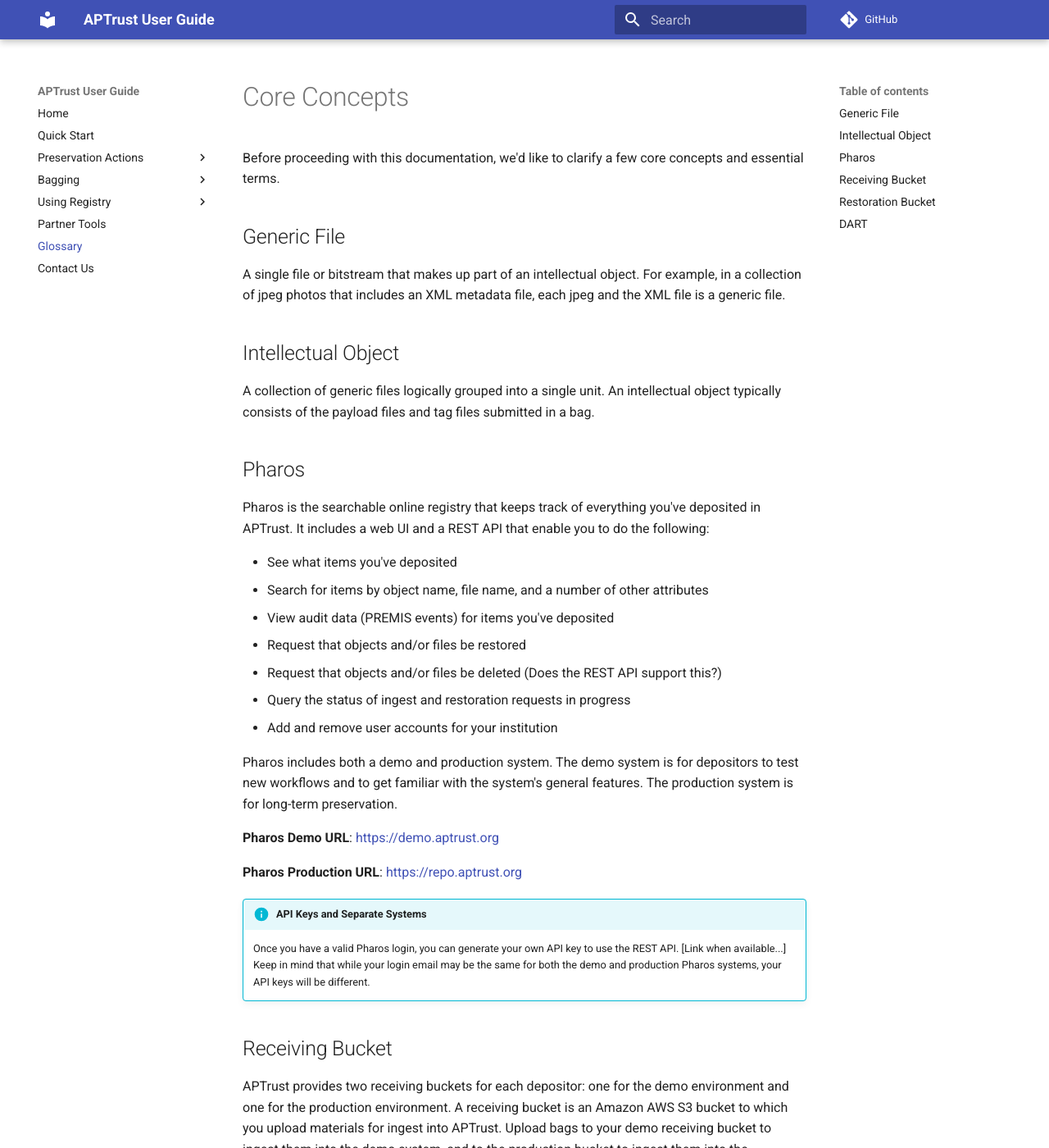
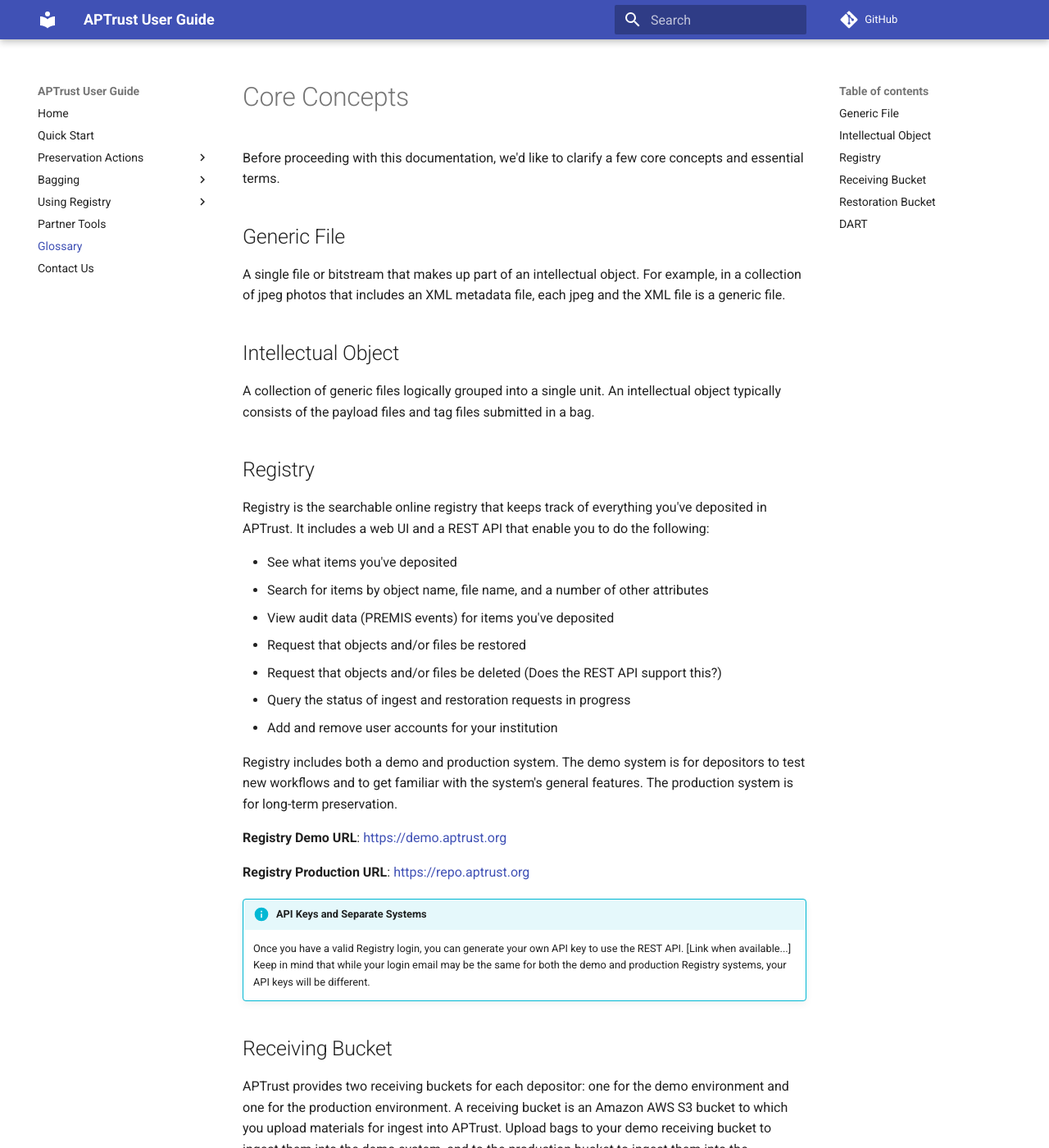
Before and after one commit to APTrust/userguide, an MkDocs documentation site: the page built from docs/glossary.md, in a window 1280 px wide and 1400 px high. Shown: the whole window at 82% size. Built offline with MkDocs 1.6.1 and Material for MkDocs 9.7.7, drawn with Linux system fonts in a browser that asks for light colours; comment, search, counter and statistics services are not loaded.

Commit message:
More Pharos -> Registry updates

```diff
--- a/docs/bagging/index.md
+++ b/docs/bagging/index.md
@@ -76,7 +76,7 @@
 Internal-Sender-Identifier | An alternate sender-specific identifier for the content and/or bag. |
 Bag-Group-Identifier | A sender-supplied identifier for the set, if any, of bags to which it logically belongs. | Greeling Photo Collection
 
-For more on bag group identifiers, see the [Bag Group Identifiers](../pharos/objects#bag-group-identifiers) section of the Objects page.
+For more on bag group identifiers, see the [Bag Group Identifiers](../registry/objects#bag-group-identifiers) section of the Objects page.
 
 For a list of other commonly-used tags in the bag-info.txt file, see the official BagIt specification for [version 0.97](https://tools.ietf.org/html/draft-kunze-bagit-14) or [version 1.0](https://tools.ietf.org/html/rfc8493).
 
@@ -89,7 +89,7 @@
 Tag  | Description
 ---- | ----
 Title | A human readable title for searching and listing in APTrust. This cannot be empty.
-Description | A human-readable description of the bag. This will appear in Pharos. |
+Description | A human-readable description of the bag. This will appear in Registry. |
 Access | One of three access options listed below. The access option describes who can see an object's metadata, including its name and description, a list of its generic files and events. APTrust does not currently provide access to the objects themselves, except when you restore one of your bags. No matter which access option you choose, no other institution can access your intellectual object.
 Storage-Option | This indicates how and where you want APTrust to store your bag. If omitted, Storage-Option defaults to "Standard". See the section on Storage Options below for more information.
 
@@ -137,7 +137,7 @@
 
 Please use the Bag-Group-Identifier tag in the bag-info.txt file to indicate that multiple bags are part of the same group. Bag-Group-Identifier is part of the BagIt standard described in [RFC 8493](https://datatracker.ietf.org/doc/html/rfc8493){target=_blank}. The specification defines a Bag-Group-Identifier as `A sender-supplied identifier for the set, if any, of bags to which it logically belongs.`
 
-Pharos supports searching by Bag-Group-Identifier, which makes it easy for you to see which bags and files belong to the same logical group.
+Registry supports searching by Bag-Group-Identifier, which makes it easy for you to see which bags and files belong to the same logical group.
 
 The Bag-Group-Identifier tag provides the additional advantage of allowing you to restore specific parts of a collection without having to restore the entire collection. Under the old multipart naming scheme, all bag parts would be merged into a single giant bag. Bags sharing a Bag-Group-Identifier remain distinct intellectual objects and can be restored individually.
 
--- a/docs/glossary.md
+++ b/docs/glossary.md
@@ -10,9 +10,9 @@
 
 A collection of generic files logically grouped into a single unit. An intellectual object typically consists of the payload files and tag files submitted in a bag.
 
-## Pharos
+## Registry
 
-Pharos is the searchable online registry that keeps track of everything you've deposited in APTrust. It includes a web UI and a REST API that enable you to do the following:
+Registry is the searchable online registry that keeps track of everything you've deposited in APTrust. It includes a web UI and a REST API that enable you to do the following:
 
 * See what items you've deposited
 * Search for items by object name, file name, and a number of other attributes
@@ -22,15 +22,15 @@
 * Query the status of ingest and restoration requests in progress
 * Add and remove user accounts for your institution
 
-Pharos includes both a demo and production system. The demo system is for depositors to test new workflows and to get familiar with the system's general features. The production system is for long-term preservation.
+Registry includes both a demo and production system. The demo system is for depositors to test new workflows and to get familiar with the system's general features. The production system is for long-term preservation.
 
-**Pharos Demo URL**: https://demo.aptrust.org
+**Registry Demo URL**: https://demo.aptrust.org
 
-**Pharos Production URL**: https://repo.aptrust.org
+**Registry Production URL**: https://repo.aptrust.org
 
 
 !!! info "API Keys and Separate Systems"
-    Once you have a valid Pharos login, you can generate your own API key to use the REST API. [Link when available...] Keep in mind that while your login email may be the same for both the demo and production Pharos systems, your API keys will be different.
+    Once you have a valid Registry login, you can generate your own API key to use the REST API. [Link when available...] Keep in mind that while your login email may be the same for both the demo and production Registry systems, your API keys will be different.
 
 
 ## Receiving Bucket
```
Also changed, not shown: docs/index.md (+3 -3 lines), docs/partner_tools.md (+6 -0 lines), docs/quick_start.md (+5 -5 lines).
